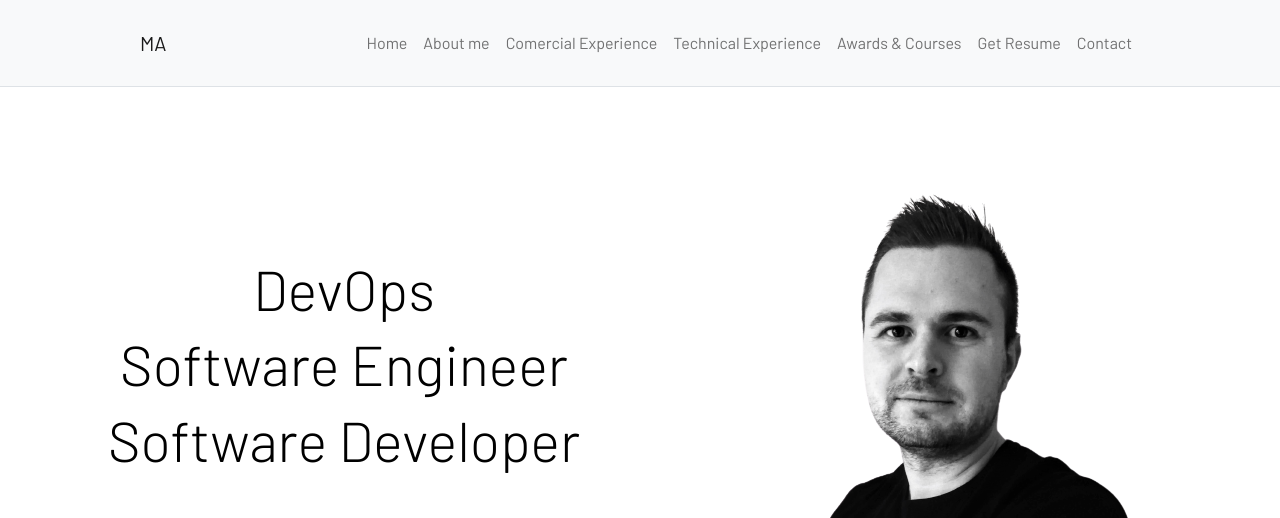
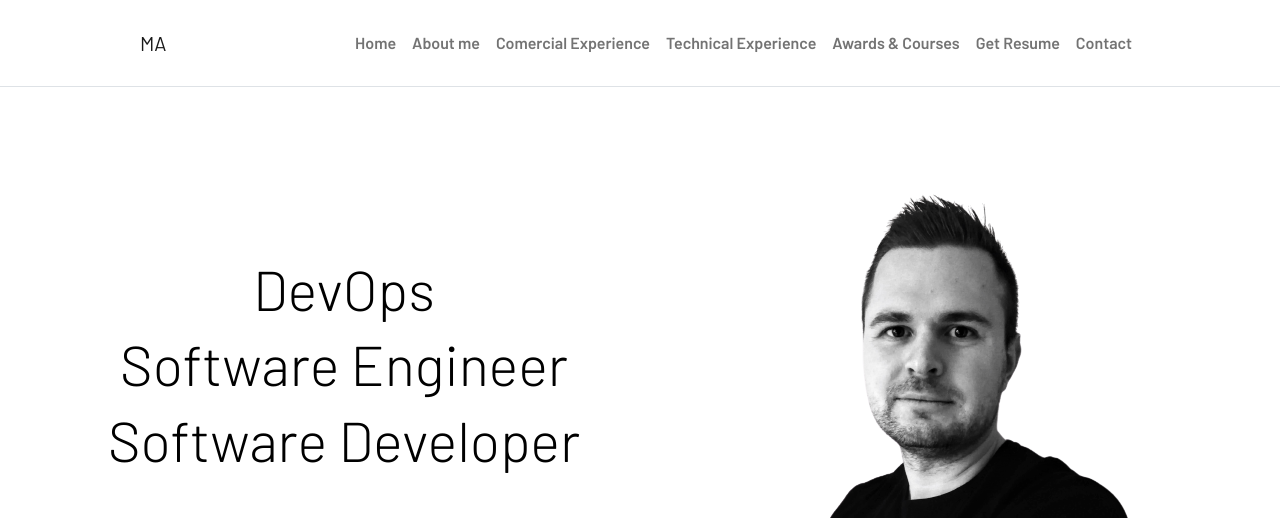
Before and after one commit to maciejadamski89/resume_page, a website: page src/html/index.html in a window 1280 px wide. Shown: the top 518 px of the page. Drawn offline with nearby package versions, Linux system fonts and the light colour scheme; files that its build step writes are made by us from their sources; files whose address does not match are found by name.

Commit message:
Change navbar

```diff
--- a/src/sass/_module.sass
+++ b/src/sass/_module.sass
@@ -1,5 +1,8 @@
 .navbar
-    background-color: var(--bs-gray-100)
+    background-color: #fff
+
+.nav-link
+    font-weight: 600
 
 .nav-link:hover
     color: $primary-color
```
